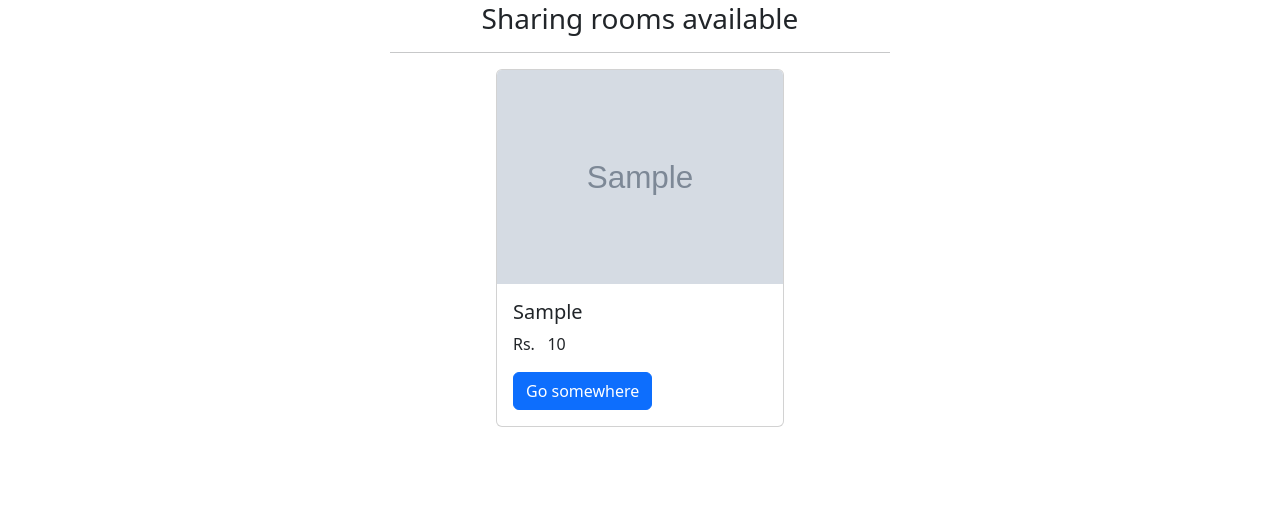
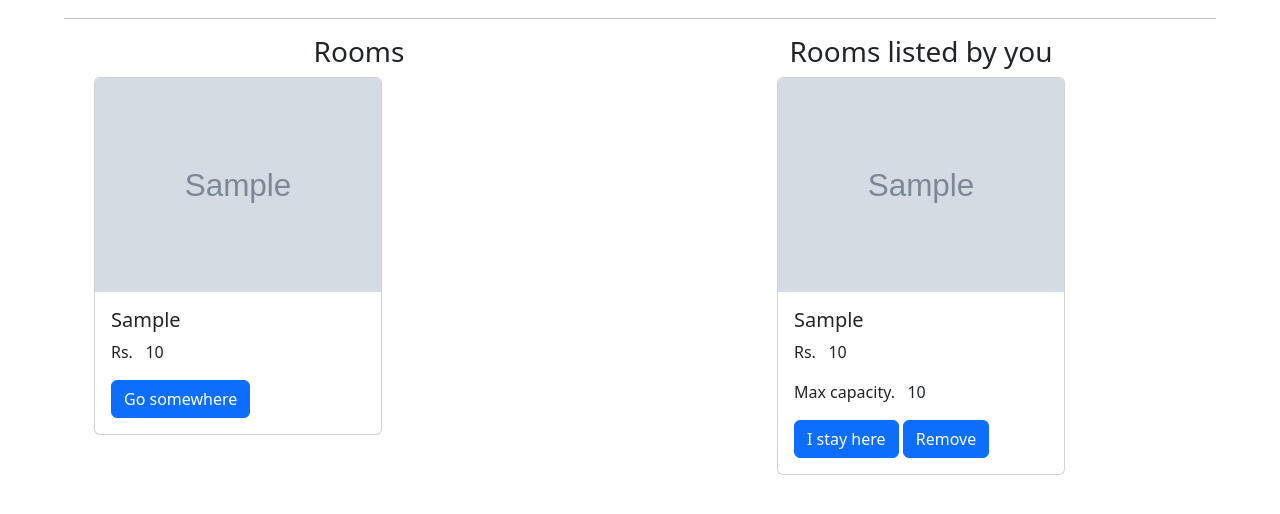
Before and after one commit to asaugat04/roomie, a Django app: page /rooms/ in a window 1280 px wide. Shown: the part 89-603 px from the top of the page. Run offline with Django 5.2, Linux system fonts and the light colour scheme; a user stored in the database is signed in; tables that the repository leaves empty hold one stand-in row (values such as "Sample post"); grey boxes marked "Sample" are stand-in pictures; some libraries are stand-ins or nearby versions.

Commit message:
room deletion logic corrected

```diff
--- a/project/app/models.py
+++ b/project/app/models.py
@@ -1,5 +1,25 @@
 from django.db import models
 from django.contrib.auth.models import User
+
+
+
+
+class Room(models.Model):
+    location = models.CharField(max_length=100)
+    price = models.IntegerField()
+    roommate_max_capacity = models.IntegerField()
+    listed_by = models.ForeignKey(User, on_delete=models.DO_NOTHING, null=True, blank=True)
+    created_at = models.DateTimeField(auto_now_add=True)
+    updated_at = models.DateTimeField(auto_now=True)
+    image = models.ImageField(upload_to='room_image', blank=True, null=True)
+
+
+    def __str__(self):
+        return self.location
+
+
+
+
 class Profile(models.Model):
     food_preference_choices = [
         ('Veg', 'Veg'),
@@ -37,24 +57,12 @@ class Profile(models.Model):
     interests = models.TextField()
 
 
+    lives_in = models.ForeignKey(Room, on_delete=models.DO_NOTHING, null=True, blank=True)
+
+
 
 
     def get_full_name(self):
         return self.user.first_name + " " + self.user.last_name
     def __str__(self):
         return self.user.username
-
-
-
-class Room(models.Model):
-    location = models.CharField(max_length=100)
-    price = models.IntegerField()
-    roommate_max_capacity = models.IntegerField()
-    # user = models.ForeignKey(User, on_delete=models.CASCADE)
-    created_at = models.DateTimeField(auto_now_add=True)
-    updated_at = models.DateTimeField(auto_now=True)
-    image = models.ImageField(upload_to='room_image', blank=True, null=True)
-
-
-    def __str__(self):
-        return self.location
--- a/project/app/templates/app/home.html
+++ b/project/app/templates/app/home.html
@@ -32,6 +32,7 @@
 {% endblock %}
 
   {% block content %}
+
     <!-- Hero section with background image and clip path implemented -->
     <section class="hero text-light d-flex justify-content-center align-items-center rounded-3 mx-5" style="
         height: 90vh;
--- a/project/app/templates/app/rooms.html
+++ b/project/app/templates/app/rooms.html
@@ -7,17 +7,25 @@
 {% block internal_styles %}
   <style>
     .form-wrapper {
-      max-width: 500px;
+      width: 90vw;
       margin: auto;
+    }
+
+    @media and screen(max-width:600px) {
+      .form-wrapper {
+        width: 98vw;
+      }
     }
   </style>
 {% endblock %}
 
 {% block content %}
   <div class="form-wrapper">
-    <h3 class="text-center">Sharing rooms available</h3>
     <hr />
-    <div class="rooms-cards-wrapper d-flex flex-column align-items-center gap-3">
+    <div class="container d-flex gap-2">
+      <div class="container">
+        <h3 class="text-center">Rooms</h3>
+        <div class="rooms-cards-wrapper d-flex flex-wrap gap-3">
           {% for room in rooms %}
             <div class="card" style="width: 18rem;">
               <img src="{{ room.image.url }}" class="card-img-top" alt="room-img" />
@@ -30,4 +38,28 @@
           {% endfor %}
         </div>
       </div>
+
+      {% if rooms_listed_by_this_user %}
+        <div class="container">
+          <h3 class="text-center">Rooms listed by you</h3>
+          <div class="room-cards">
+            <div class="rooms-cards-wrapper d-flex flex-column align-items-center gap-3">
+              {% for room in rooms_listed_by_this_user %}
+                <div class="card" style="width: 18rem;">
+                  <img src="{{ room.image.url }}" class="card-img-top" alt="room-img" />
+                  <div class="card-body">
+                    <h5 class="card-title">{{ room.location }}</h5>
+                    <p class="card-text">Rs. &nbsp; {{ room.price }}</p>
+                    <p class="card-text">Max capacity. &nbsp; {{ room.roommate_max_capacity }}</p>
+                    <a href="{% url 'app:live_in' room.id %}" class="btn btn-primary">I stay here</a>
+                    <a href="{% url 'app:delete_room' room.id %}" class="btn btn-primary">Remove</a>
+                  </div>
+                </div>
+              {% endfor %}
+            </div>
+          </div>
+        </div>
+      {% endif %}
+    </div>
+  </div>
 {% endblock %}
--- a/project/app/urls.py
+++ b/project/app/urls.py
@@ -16,6 +16,8 @@ urlpatterns = [
 
     path('room/offer/',views.offer_room, name="offer_room"),
     path('rooms/',views.rooms, name="rooms"),
+    path('rooms/delete/<str:room_id>/',views.delete_room, name="delete_room"),
+    path('rooms/livein/<str:room_id>/',views.live_in, name="live_in"),
 
     path('rooms/search/',views.search, name="search"),
 
--- a/project/app/views.py
+++ b/project/app/views.py
@@ -137,10 +137,10 @@ def offer_room(request):
             location=location,
             price=price,
             roommate_max_capacity=roommate_max_capacity,
-            image=file_object
+            image=file_object,
+            listed_by=request.user
         )
 
-        messages.success(request, "Sharing room added successfully.")
         return redirect("app:home")
 
 
@@ -153,11 +153,13 @@ def rooms(request):
 
     if request.session.get("location"):
         rooms = Room.objects.filter(location__icontains=request.session.get("location"))
+        request.session["location"] = None
     else:
         rooms = Room.objects.all()
 
     context = {
-        "rooms": rooms
+        "rooms": rooms,
+        "rooms_listed_by_this_user":rooms.filter(listed_by=request.user),
     }
     return render(request,"app/rooms.html", context)
 
@@ -229,3 +231,46 @@ def search(request):
     print(search_location, request.session.get("location"))
 
     return redirect("app:rooms")
+
+
+
+
+@login_required
+def delete_room(request, room_id):
+    room = Room.objects.get(id=room_id)
+    users_that_lives_in_this_room = Profile.objects.filter(lives_in=room)
+    for user_profile in users_that_lives_in_this_room:
+        user_profile.lives_in = None
+        user_profile.save()
+
+    room.delete()
+
+
+    return redirect("app:rooms")
+
+
+
+
+@login_required
+def live_in(request, room_id):
+    room = Room.objects.get(id=room_id)
+
+    if room.roommate_max_capacity != 0:
+        user_profile = Profile.objects.get(user=request.user)
+
+
+
+        if user_profile.lives_in == room:
+            return redirect("app:rooms")
+
+        else:
+
+            user_profile.lives_in = room
+            user_profile.save()
+
+            room.roommate_max_capacity -= 1
+            room.save()
+
+            return redirect("app:rooms")
+    else:
+        return redirect("app:rooms")
```
Also changed, not shown: project/app/migrations/0003_room_listed_by.py (added), project/app/migrations/0004_profile_lives_in.py (added), project/app/migrations/0005_alter_profile_lives_in.py (added), project/app/migrations/0006_alter_profile_lives_in_alter_room_listed_by.py (added), project/app/migrations/0007_alter_profile_lives_in.py (added). Lines whose indentation alone changed are shown as unchanged.
